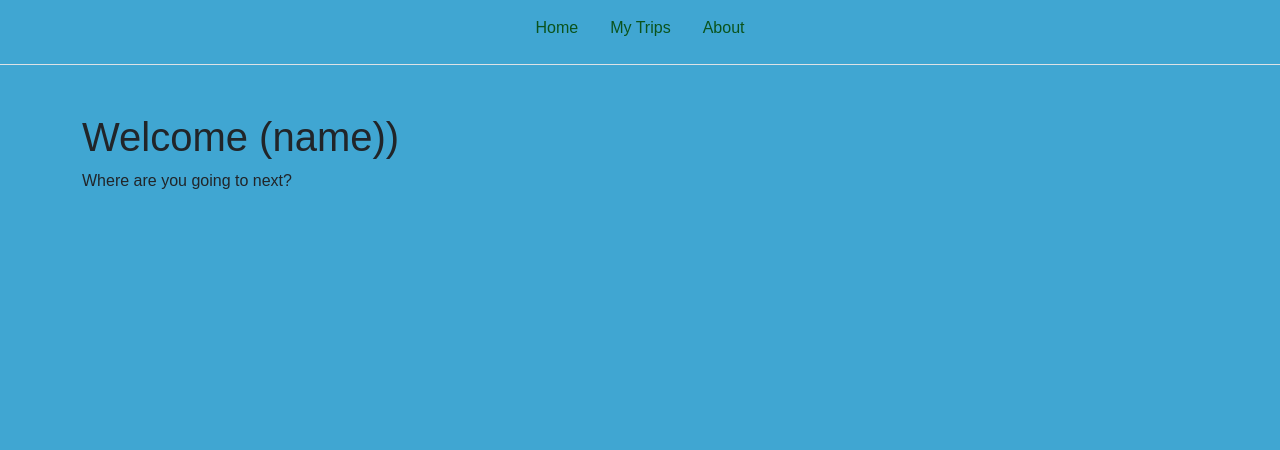
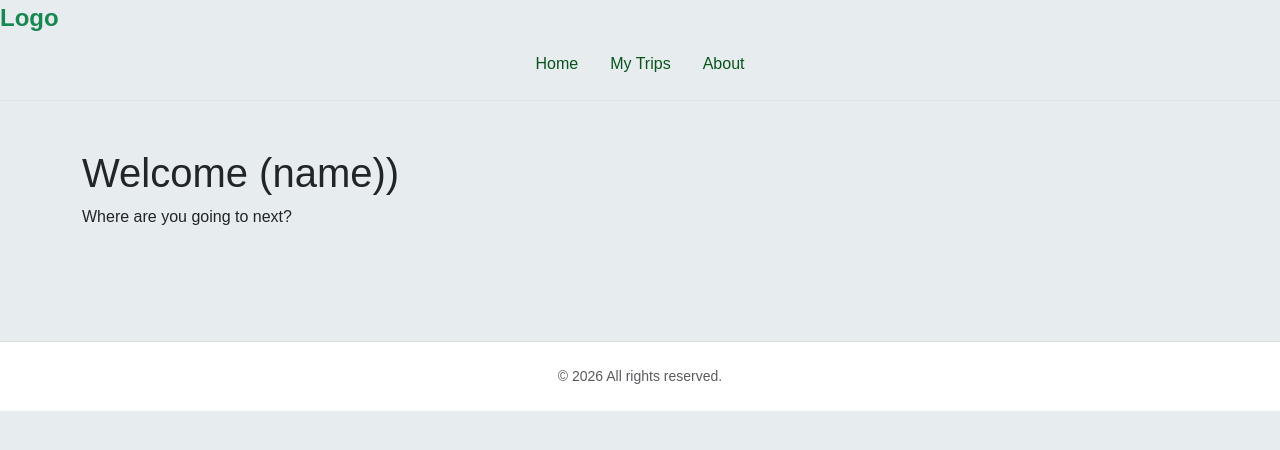
Before and after one commit to JimboJSlice/module_02_assessment, a Flask app: page / in a window 1280 px wide. Shown: the top 450 px of the page. Run offline with Flask 3, Linux system fonts and the light colour scheme.

Commit message:
added more to base template

```diff
--- a/static/style.css
+++ b/static/style.css
@@ -1,10 +1,22 @@
 body {
-    background-color: #40a6d2;
+    background-color: #e7ecee;
     color: #212529;
     font-family: Arial, Helvetica, sans-serif;
+}
+
+.navbar-brand {
+    color: #198754;
+}
+
+.navbar-brand:hover {
+    color: #ebf314;
 }
 
 .nav-link {
     color: #0a531c;
     margin: 0 8px;
 }
+
+footer {
+    margin-top: 80px;
+}
--- a/templates/base.html
+++ b/templates/base.html
@@ -16,6 +16,7 @@
     {% block title %}{% endblock %}
   </head>
   <body>
+    <a class="navbar-brand fw-bold fs-4" href="{{ url_for('home') }}">Logo</a>
     <nav class="navbar navbar-expand-lg navbar-light bg-yellow border-bottom">
         <div class="container">
         <ul class="navbar-nav mx-auto mb-2">
@@ -25,7 +26,14 @@
         </ul>
         </nav>
     </div>
-    {% block content %} {% endblock %}
+    <main>{% block content %} {% endblock %}</main>
+    <footer class="border-top bg-white mt-5">
+        <div class="container py-4">
+          <div class="text-center text-muted small">
+            &copy; 2026 All rights reserved.
+          </div>
+        </div>
+    </footer>
   </body>
 
   <script
```
